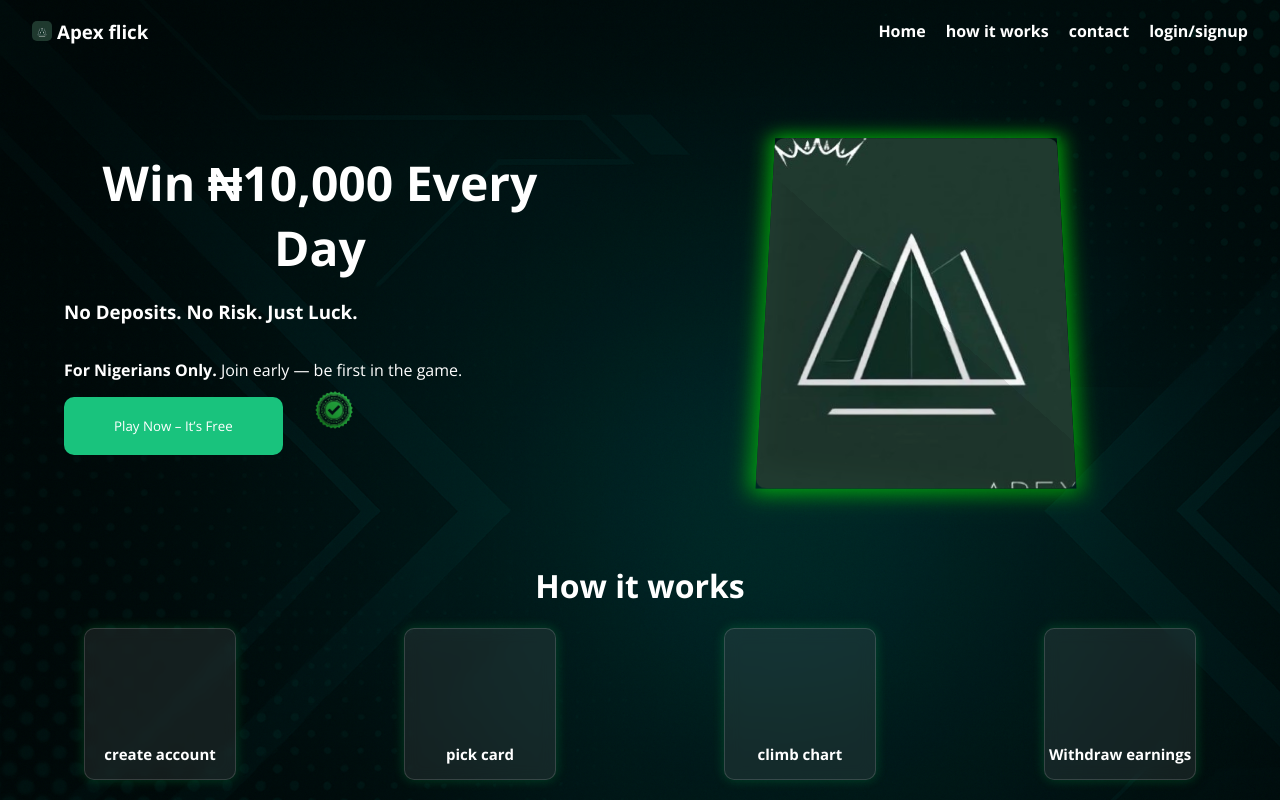
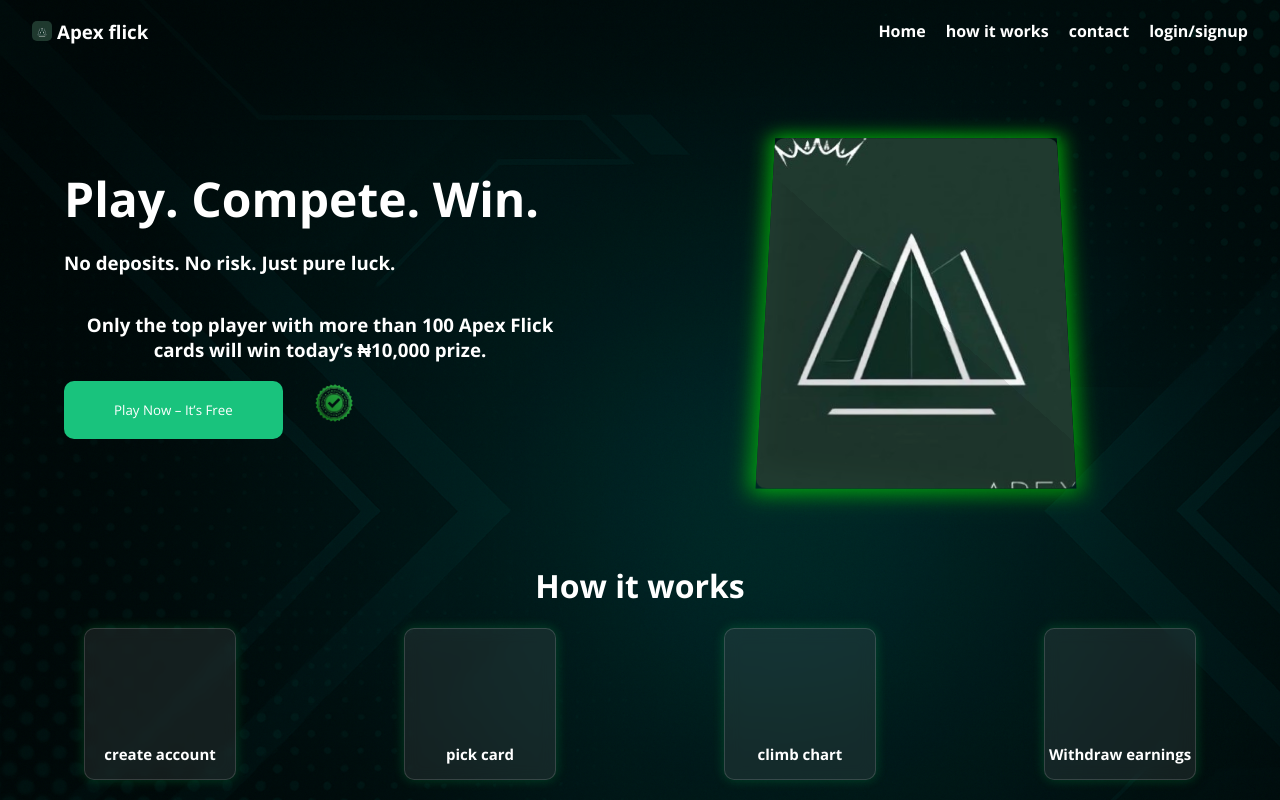
Before and after one commit to kidgideon/apexflick, a React (Vite) app: page / in a window 1280 px wide. Shown: the top 800 px of the page. Built offline with nearby package versions, Linux system fonts and the light colour scheme; some icons are missing.

Commit message:
ilterating on the game

```diff
--- a/src/pages/homepage.jsx
+++ b/src/pages/homepage.jsx
@@ -158,23 +158,29 @@ useEffect(() => {
       <div className={styles.topArea}>
       <div className={styles.cashSection}>
   <div className={styles.glassBox}>
-    <h1 style={{ textAlign: "center" }}>Win ₦10,000 Every Day</h1>
+    <h1 style={{ textAlign: "center" }}>
+      Play. Compete. Win.
+    </h1>
   </div>
 
   <div className={styles.glassBox}>
-    <h3 style={{ textAlign: "center" }}>No Deposits. No Risk. Just Luck.</h3>
+    <h3 style={{ textAlign: "center" }}>
+      No deposits. No risk. Just pure luck.
+    </h3>
   </div>
 
   <div className={styles.glassBox}>
-    <p style={{ textAlign: "center" }}>
-      <strong>For Nigerians Only.</strong> Join early — be first in the game.
-    </p>
+    <h3 style={{ textAlign: "center" }}>
+      Only the top player with more than 100 Apex Flick cards will win today’s ₦10,000 prize.
+    </h3>
   </div>
 
   <button onClick={handleStartPlaying}>Play Now – It’s Free</button>
 
   <img className={styles.verifiedImg} src={verified} alt="" />
 </div>
+
+
 
 
         <div className={styles.cardArea}>
--- a/src/pages/leaderboard.jsx
+++ b/src/pages/leaderboard.jsx
@@ -112,8 +112,7 @@ const Leaderboard = () => {
       <div className={styles.descBlock}>
         <img src={`${currentUserData?.profilePicture}`} alt="" />
        <p> you are currently at rank {currentUserRank}</p>
-         <p>Note: Only users with more than 100 Apex Flick cards are eligible for the cash reward.
-         </p>
+       Only the top player with more than 100 Apex Flick cards will win the ₦10,000 prize in today’s competition.
       </div>
 
       {/* Main Leaderboard List */}
```
